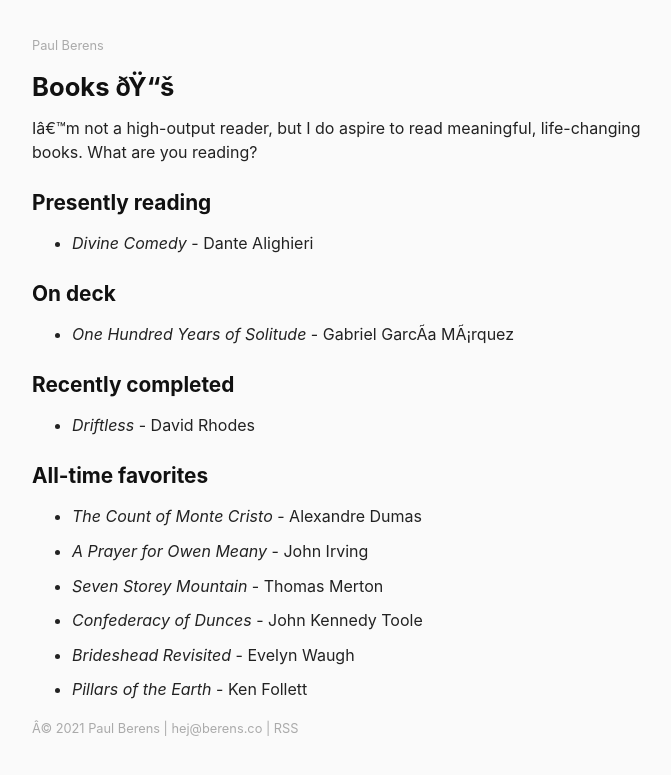
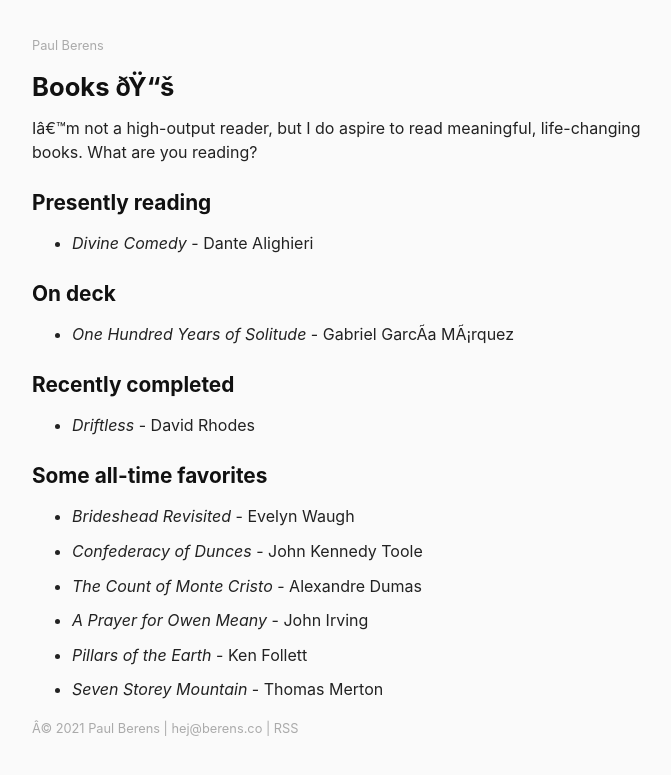
Before and after one commit to berensp/berensp.github.io, a Jekyll site: the page built from books.md, in a window 1280 px wide. Shown: the top 775 px of the page, without its empty margins (288-959 px from the left). Built offline with Jekyll 4.4.1, drawn with Linux system fonts in a browser that asks for light colours; nearby versions of some CDN libraries.

Commit message:
Update books.md

```diff
--- a/books.md
+++ b/books.md
@@ -14,10 +14,10 @@ I'm not a high-output reader, but I do aspire to read meaningful, life-changing
 ## Recently completed
 - *Driftless* - David Rhodes
 
-## All-time favorites
+## Some all-time favorites
+- *Brideshead Revisited* - Evelyn Waugh
+- *Confederacy of Dunces* - John Kennedy Toole
 - *The Count of Monte Cristo* - Alexandre Dumas
 - *A Prayer for Owen Meany* - John Irving
+- *Pillars of the Earth* - Ken Follett
 - *Seven Storey Mountain* - Thomas Merton
-- *Confederacy of Dunces* - John Kennedy Toole
-- *Brideshead Revisited* - Evelyn Waugh
-- *Pillars of the Earth* - Ken Follett
```
